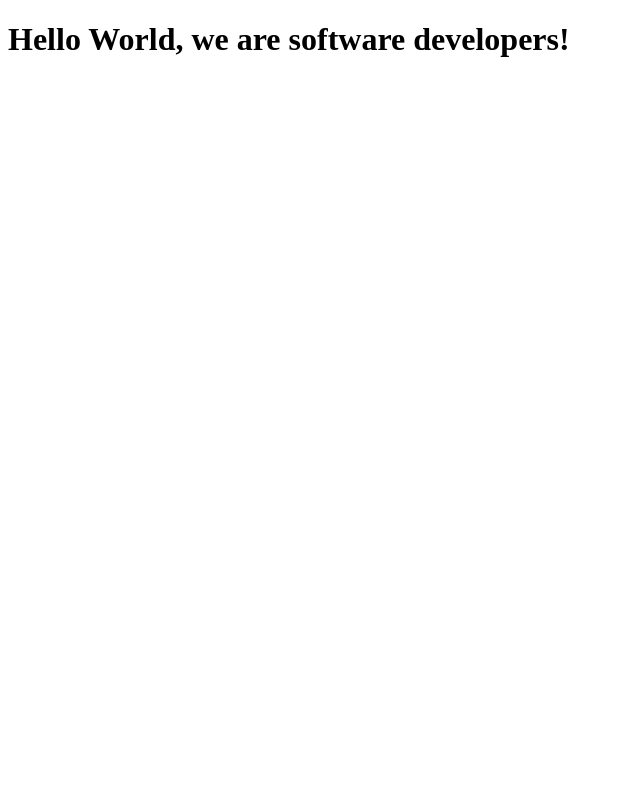
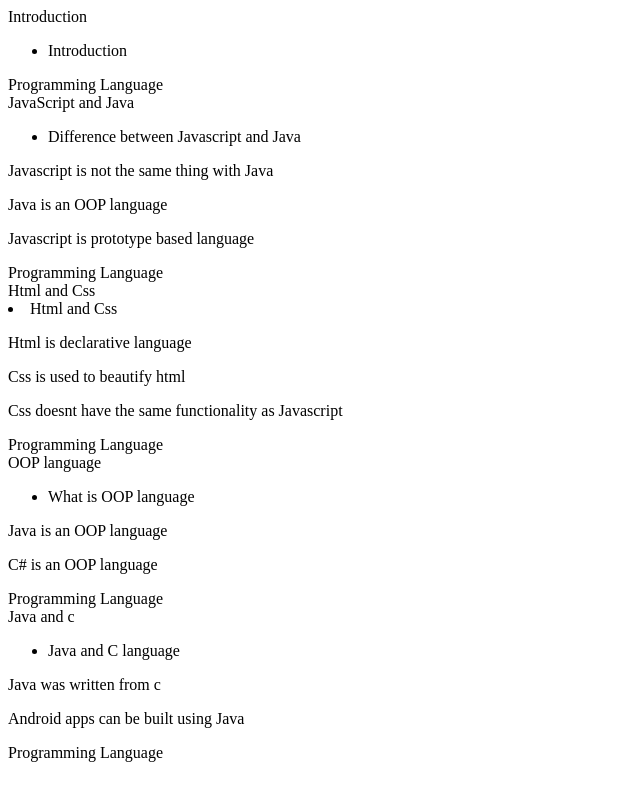
Before and after one commit to Jorbari/Jorbari-vs-Laura-Challenge, a plain HTML site: page index.html in a window 1280 px wide. Shown: the whole page, without its empty margins (0-640 px from the left). Drawn offline with Linux system fonts and the light colour scheme.

Commit message:
solved user story 31 - user story #10

```diff
--- a/index.html
+++ b/index.html
@@ -9,7 +9,73 @@
   <body>
     <script src="https://cdn.freecodecamp.org/testable-projects-fcc/v1/bundle.js"></script>
 
-    <h1>Hello World, we are software developers!</h1>
+
+    <main id="main-doc">
+      <section class="main-section" id="Introduction">
+        <header>Introduction</header>
+        <ul>
+          <li>Introduction</li>
+        </ul>
+        <nav id="navbar">
+          <header>Programming Language</header>
+          <a href="" class="nav-link" ></a>
+        </nav>
+      </section>
+
+      <section class="main-section" id="JavaScript_and_Java">
+        <header>JavaScript and Java</header>
+        <ul>
+          <li>Difference between Javascript and Java</li>
+        </ul>
+        <p>Javascript is not the same thing with Java</p>
+        <p>Java is an OOP language</p>
+        <p>Javascript is prototype based language</p>
+        <nav id="navbar">
+          <header>Programming Language</header>
+          <a href="" class="nav-link" ></a>
+        </nav>
+      </section>
+
+      <section class="main-section" id="Html_and_Css">
+        <header>Html and Css</header>
+          <li>Html and Css</li>
+        <p>Html is declarative language</p>
+        <p>Css is used to beautify html</p>
+        <p>Css doesnt have the same functionality as Javascript</p>
+        <nav id="navbar">
+          <header>Programming Language</header>
+          <a href="" class="nav-link" ></a>
+        </nav>
+      </section>
+
+      <section class="main-section" id="OOP_language">
+        <header>OOP language</header>
+        <ul>
+          <li>What is OOP language</li>
+        </ul>
+        <p>Java is an OOP language</p>
+        <p>C# is an OOP language</p>
+        <nav id="navbar">
+          <header>Programming Language</header>
+          <a href="" class="nav-link" ></a>
+        </nav>
+      </section>
+
+      <section class="main-section" id="Java_and_c">
+        <header>Java and c</header>
+        <ul>
+          <li>Java and C language</li>
+        </ul>
+        <p>Java was written from c</p>
+        <p>Android apps can be built using Java</p>
+        <nav id="navbar">
+          <header>Programming Language</header>
+          <a href="" class="nav-link" ></a>
+        </nav>
+      </section>
+
+    </main>
+
     <script  src="js/index.js"></script>
   </body>
 </html>
```
